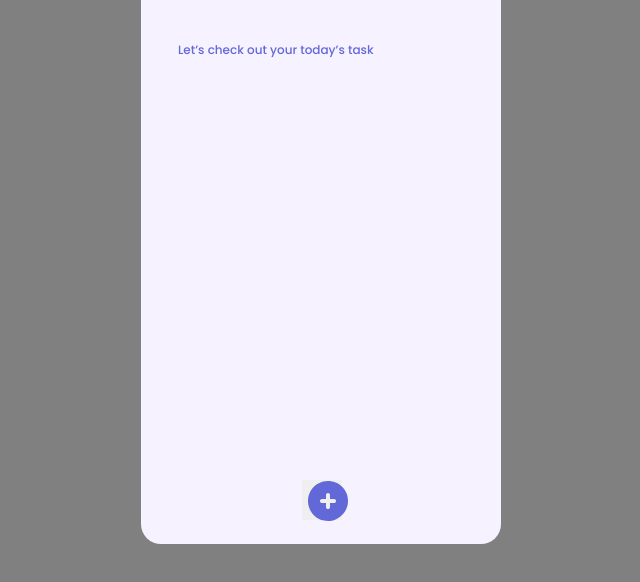
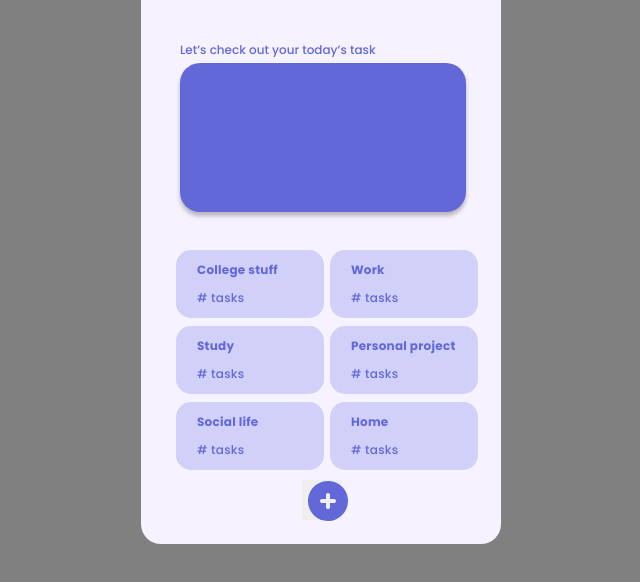
Before and after one commit to lucas-hack/Gerenciador-de-tarefas, a plain HTML site: page pages/home.html in a window 1280 px wide. Shown: the part 136-718 px from the top of the page, without its empty margins (319-959 px from the left). Drawn offline with Linux system fonts and the light colour scheme.

Commit message:
Gerenciador de tarefas
as tarefas ficam armazenadas, porém não consegui aplicar na tela principal, dei o meu melhor e fiz tudo o que estava em meu alcance, cada pessoa tem seu tempo de aprendizagem e pretendo não desistir e aprender aquilo que não consegui aplicar ou aprender

```diff
--- a/css/home.css
+++ b/css/home.css
@@ -31,7 +31,7 @@
     position: absolute;
     width: 204px;
     height: 8px;
-    left: 37px;
+    left: 39px;
     top: 125px;
 
     font-family: 'Poppins';
@@ -42,6 +42,81 @@
     color: #6368D9;
 }
 
+.box {
+    position: absolute;
+    width: 286px;
+    height: 149px;
+    left: 39px;
+    top: 159px;
+
+    background: #6368D9;
+    box-shadow: 0px 4px 4px rgba(0, 0, 0, 0.25);
+    border-radius: 20px;
+}
+
+.category-title {
+    font-weight: 700;
+    font-size: 12px;
+    line-height: 15px;
+    letter-spacing: 0.02em;
+    color: #6368D9;
+
+    padding-left: 21px;
+}
+
+.numeros-task {
+    font-weight: 500;
+    font-size: 12px;
+    line-height: 18px;
+    letter-spacing: 0.02em;
+    color: #6368D9;
+
+    padding-left: 21px;
+}
+
+.mini-box {
+    width: 148px;
+    height: 68px;
+    background: #D1D0F9;
+    border-radius: 15px;
+}
+
+.box-college {
+    position: absolute;
+    left: 35px;
+    top: 346px;
+}
+
+.box-study {
+    position: absolute;
+    left: 35px;
+    top: 422px;
+}
+
+.box-social {
+    position: absolute;
+    left: 35px;
+    top: 498px;
+}
+
+.box-work {
+    position: absolute;
+    left: 189px;
+    top: 346px;
+}
+
+.box-personal {
+    position: absolute;
+    left: 189px;
+    top: 422px;
+}
+
+.box-home {
+    position: absolute;
+    left: 189px;
+    top: 498px;
+}
+
 #criarTask {
     position: absolute;
     left: 44.72%;
--- a/pages/home.html
+++ b/pages/home.html
@@ -22,6 +22,38 @@
 
         <p class="textinho">Let’s check out your today’s task</p>
 
+        <div class="box"></div>
+
+        <div class="mini-box box-college">
+            <p class="category-title">College stuff</p>
+            <p class="numeros-task"># tasks</p>
+        </div>
+
+        <div class="mini-box box-study">
+            <p class="category-title">Study</p>
+            <p class="numeros-task"># tasks</p>
+        </div>
+
+        <div class="mini-box box-social">
+            <p class="category-title">Social life</p>
+            <p class="numeros-task"># tasks</p>
+        </div>
+
+        <div class="mini-box box-work">
+            <p class="category-title">Work</p>
+            <p class="numeros-task"># tasks</p>
+        </div>
+
+        <div class="mini-box box-personal">
+            <p class="category-title">Personal project</p>
+            <p class="numeros-task"># tasks</p>
+        </div>
+
+        <div class="mini-box box-home">
+            <p class="category-title">Home</p>
+            <p class="numeros-task"># tasks</p>
+        </div>
+
         <button id="criarTask"><img src="../img/parte - 3/Vector.svg" alt=""></button>
 
     </div>
```
Also changed, not shown: css/create-task.css (+9 -18 lines), javaScript/parte - 4/criacao.js (added, +56 -0 lines), pages/create-task.html (+11 -10 lines).
